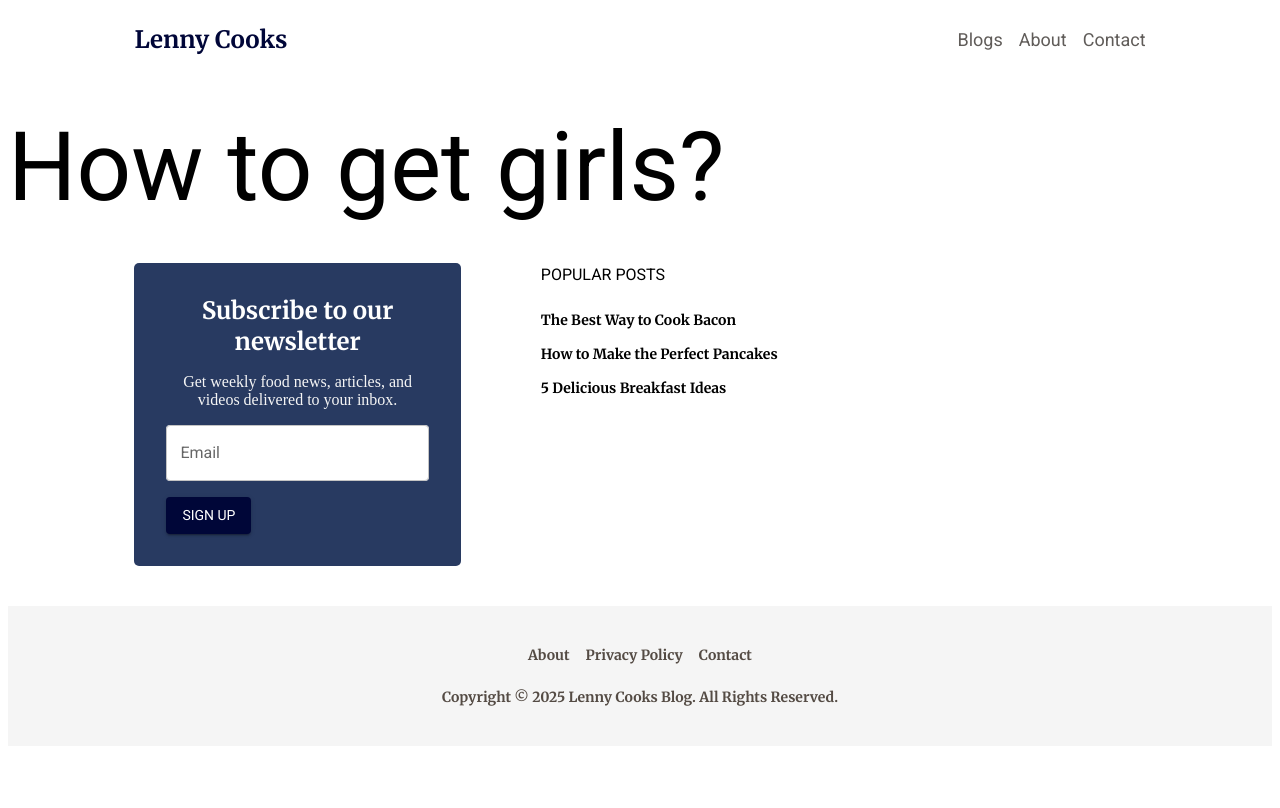
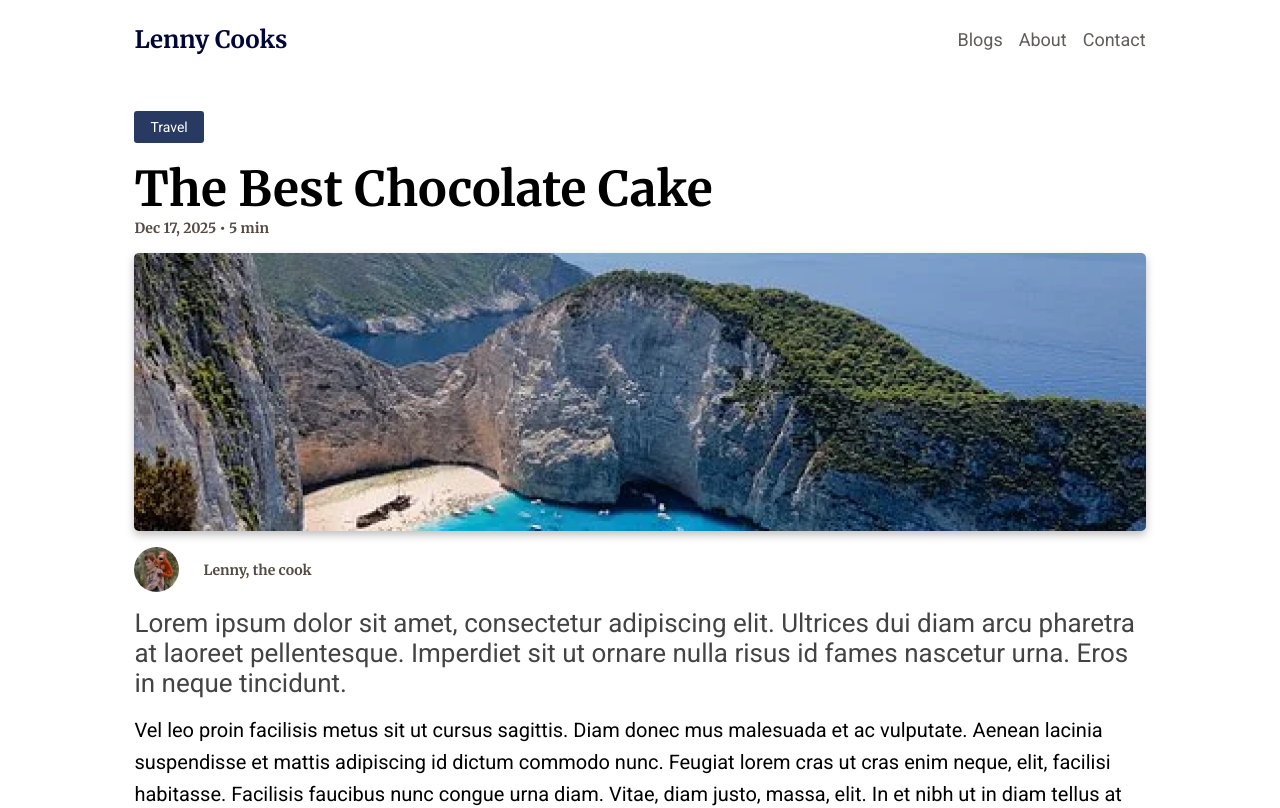
Before and after one commit to Marumo-ProG/lenny-cooks, a Next.js app: page /blogs/1 in a window 1280 px wide. Shown: the top 808 px of the page. Built offline with nearby package versions, Linux system fonts and the light colour scheme; what @mui/material-nextjs would draw is missing.

Commit message:
blog content details

```diff
--- a/src/app/blogs/[slug]/page.js
+++ b/src/app/blogs/[slug]/page.js
@@ -1,8 +1,98 @@
+// Next Components
+import Image from "next/image";
+
+// Date
+import { format } from "date-fns";
+
 // MUI
 import Typography from "@mui/material/Typography";
+import Stack from "@mui/material/Stack";
+import Chip from "@mui/material/Chip";
+
+// Utils
+import { Colors, PageGutter } from "@/common/constants";
+
+// Images
+import TestImage from "@/assets/images/test.png";
+import AvatarTestImage from "@/assets/images/avatar_test.jpg";
 
 const Blog = () => {
-    return <Typography variant="h1">How to get girls?</Typography>;
+    const blog = {
+        id: 1,
+        title: "The Best Chocolate Cake",
+        image: TestImage,
+        description:
+            "Lorem ipsum dolor sit amet, consectetur adipiscing elit. Diam mollis lectus vitae nulla malesuada amet purus sed. A condimentum tempus a egestas sodales diam cras.",
+        date: "2025-12-17",
+        category: "Travel",
+        readTime: "5 min",
+        author: {
+            name: "Lenny, the cook",
+            image: AvatarTestImage,
+        },
+        contents: [
+            "How to travel without spending a dime",
+            "Get the most out of your credit card reward points",
+            "Why you don’t need more than 3 pieces of clothing",
+        ],
+        sections: [
+            {
+                titleVariant: "secondaryTitle",
+                title: "Lorem ipsum dolor sit amet, consectetur adipiscing elit. Ultrices dui diam arcu pharetra at laoreet pellentesque. Imperdiet sit ut ornare nulla risus id fames nascetur urna. Eros in neque tincidunt.",
+                text: "Vel leo proin facilisis metus sit ut cursus sagittis. Diam donec mus malesuada et ac vulputate. Aenean lacinia suspendisse et mattis adipiscing id dictum commodo nunc. Feugiat lorem cras ut cras enim neque, elit, facilisi habitasse. Facilisis faucibus nunc congue urna diam. Vitae, diam justo, massa, elit. In et nibh ut in diam tellus at tellus diam.",
+            },
+        ],
+    };
+    return (
+        <Stack spacing={2} sx={{ px: PageGutter }}>
+            <Chip label={blog.category} />
+            <Stack>
+                <Typography variant="bigTitle" sx={{ color: Colors.black }}>
+                    {blog.title}
+                </Typography>
+                <Typography variant="footerLink">
+                    {format(new Date(blog.date), "MMM d, yyyy")} • {blog.readTime}
+                </Typography>
+            </Stack>
+            <Image
+                src={blog.image}
+                alt="Lenny cooks blog"
+                sizes="100vw"
+                style={{
+                    objectFit: "cover",
+                    width: "100%",
+                    height: "100%",
+                    borderRadius: "5px",
+                    maxHeight: "278px",
+                    filter: "drop-shadow(0px 4px 4px rgba(0, 0, 0, 0.25))",
+                }}
+            />
+
+            <Stack direction="row" alignItems={"center"} spacing={3}>
+                <Image
+                    src={blog.author.image}
+                    alt={blog.author.name}
+                    width={45}
+                    height={45}
+                    style={{
+                        borderRadius: "50%",
+                        objectFit: "cover",
+                    }}
+                />
+                <Typography variant="footerLink">{blog.author.name}</Typography>
+            </Stack>
+            <Stack spacing={3}>
+                {blog.sections.map((section, index) => (
+                    <Stack key={index} spacing={2}>
+                        <Typography variant={section.titleVariant}>{section.title}</Typography>
+                        <Typography variant="h6" sx={{ fontWeight: 400, Color: Colors.greyDark }}>
+                            {section.text}
+                        </Typography>
+                    </Stack>
+                ))}
+            </Stack>
+        </Stack>
+    );
 };
 
 export default Blog;
--- a/src/common/theme.js
+++ b/src/common/theme.js
@@ -61,6 +61,12 @@ const theme = createTheme({
             fontSize: "48px",
             color: Colors.title,
         },
+        secondaryTitle: {
+            fontFamily: roboto.style.fontFamily,
+            fontSize: "26px",
+            color: Colors.greyDark,
+            fontWeight: "medium",
+        },
     },
 });
 
```
